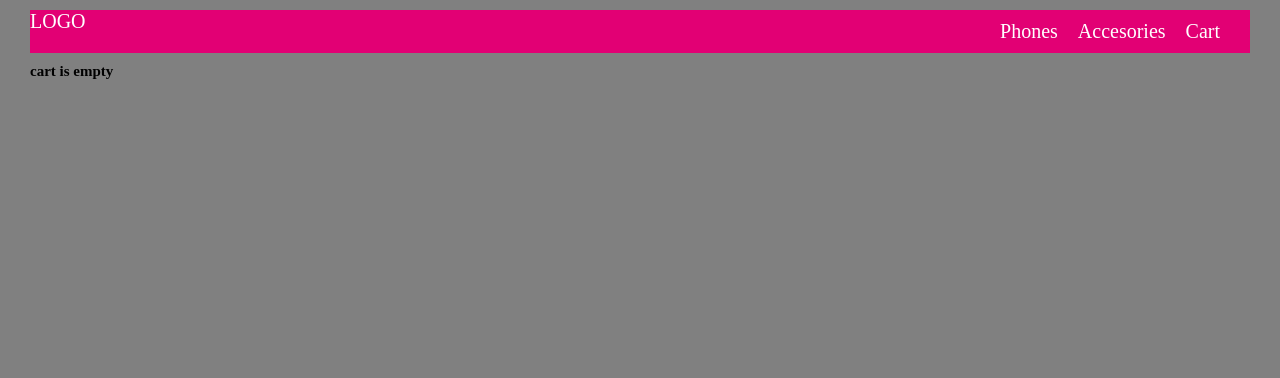
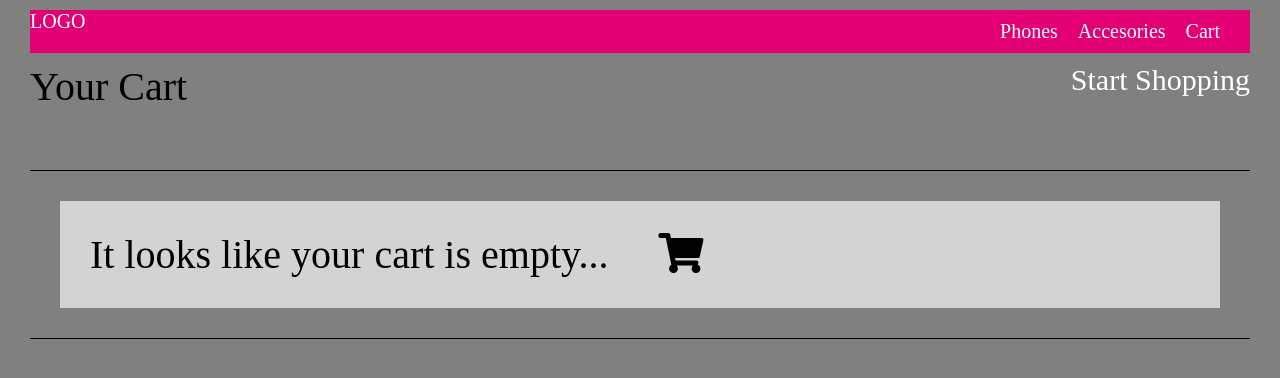
Before and after one commit to aneudya4/Store, a React (Create React App) app: page /cart in a window 1280 px wide. Shown: the top 378 px of the page. Built offline with nearby package versions, Linux system fonts and the light colour scheme.

Commit message:
added new add to cart button from the main page, also style the cart component

```diff
--- /dev/null
+++ b/src/components/CartDetails.js
@@ -0,0 +1,24 @@
+import React, { Component } from "react";
+
+class CartDetails extends Component {
+  render() {
+    console.log(this.props.item, this.props.total, "details");
+    const { item, total } = this.props;
+    return (
+      <div className="cart-items">
+        <div className="cart-buying-option">
+          <div className="cart-items-img">
+            <img src={item.images.standard} />
+          </div>
+          <div className="cart-items-details">
+            <h3> DEVICE </h3>
+            <span>{item.names.title}</span>
+            <span>Price: US${item.prices.current}</span>
+          </div>
+        </div>
+      </div>
+    );
+  }
+}
+
+export default CartDetails;
--- a/src/components/Product.js
+++ b/src/components/Product.js
@@ -1,3 +1,5 @@
+import { addToCart } from "./../actions/index";
+import { connect } from "react-redux";
 import React, { Component } from "react";
 import { Link } from "react-router-dom";
 
@@ -18,14 +20,20 @@ class product extends Component {
               <br />
               <span className="reviews">
                 {" "}
-                Reviews Score:{customerReviews.averageScore}
+                {/* Reviews Score:{customerReviews.averageScore} */}
               </span>
             </div>
           </Link>
+          <button onClick={() => this.props.addToCart(this.props.item)}>
+            Add To Cart
+          </button>
         </div>
       </div>
     );
   }
 }
 
-export default product;
+export default connect(
+  null,
+  { addToCart }
+)(product);
--- a/src/components/SingleProduct.js
+++ b/src/components/SingleProduct.js
@@ -12,7 +12,6 @@ class SigleProduct extends Component {
     this.props.removeFromCart(product);
   };
   render() {
-    console.log(this.props);
     const {
       images,
       names,
--- /dev/null
+++ b/src/components/cartDetails.scss
@@ -0,0 +1,27 @@
+.cart-items {
+  font-size: 2rem;
+  width: 90rem;
+  margin: 0 auto;
+  padding: 1rem;
+
+  background: white;
+  .cart-buying-option {
+    text-align: center;
+  }
+
+  &-img {
+    padding: 10rem;
+
+    display: inline;
+
+    img {
+      width: 17%;
+    }
+  }
+  &-details {
+    span {
+      display: block;
+      margin-bottom: 1rem;
+    }
+  }
+}
--- a/src/containers/Cart.js
+++ b/src/containers/Cart.js
@@ -1,33 +1,48 @@
 import { connect } from "react-redux";
 import React, { Component } from "react";
+import { Link } from "react-router-dom";
 import Header from "../containers/Header";
+import CartDetails from "../components/CartDetails";
 
 class Cart extends Component {
   render() {
-    // const {
-    //   images,
-    //   names,
-    //   prices,
-    //   descriptions,
-    //   sku,
-    //   customerReviews
-    // } = this.props.cart[0];
-
-    console.log(this.props.cart);
-    if (!this.props.cart[0]) {
+    const { cart } = this.props;
+    let total = null;
+    console.log(cart);
+    if (this.props.cart.length === 0) {
       return (
-        <div>
+        <div className="empty-cart">
           {" "}
           <Header />
-          <h1>cart is empty</h1>
+          Your Cart
+          <div className="btn">
+            {" "}
+            <Link to="/">Start Shopping</Link>
+          </div>
+          <div className="empty-cart-msg">
+            <p>
+              It looks like your cart is empty...
+              <i className="fa fa-shopping-cart" aria-hidden="true" />
+            </p>{" "}
+          </div>
         </div>
       );
     }
+
+    total =
+      cart.length > 1
+        ? cart.reduce((a, b) => a + b.prices.regular, 0)
+        : cart[0].prices.regular;
+
     return (
       <div>
         <Header />
-        <h1>{this.props.cart[0].names.title}</h1>
-        <img src={this.props.cart[0].images.standard} alt="cell" />
+        {cart.map(item => (
+          <CartDetails key={item.sku} item={item} total={total} />
+        ))}{" "}
+        <div className="checkout">
+          <h3>TOTAL:{total.toFixed(2)}</h3>
+        </div>
       </div>
     );
   }
--- a/src/containers/MainBanner.js
+++ b/src/containers/MainBanner.js
@@ -1,7 +1,6 @@
 import React from "react";
 
 const MainBanner = props => {
-  console.log(props, "here");
   return <section className="banner" />;
 };
 
--- /dev/null
+++ b/src/containers/cart.scss
@@ -0,0 +1,39 @@
+.empty-cart {
+  font-size: 4rem;
+
+  .btn {
+    font-size: 3rem;
+    float: right;
+  }
+
+  &-msg {
+    border-top: 1px solid black;
+    border-bottom: 1px solid black;
+    margin-top: 6rem;
+    padding: 3rem;
+  }
+
+  p {
+    background: lightgrey;
+    padding: 3rem;
+  }
+  i {
+    width: 4rem;
+    display: inline-block;
+    margin-left: 5rem;
+  }
+  &::after {
+    content: "";
+    display: block;
+    clear: both;
+  }
+}
+
+.checkout {
+  width: 90rem;
+  margin: 0 auto;
+  font-size: 3rem;
+  text-align: right;
+  margin-top: 1rem;
+  background: white;
+}
--- a/src/reducers/CartReducer.js
+++ b/src/reducers/CartReducer.js
@@ -6,7 +6,7 @@ const CartReducer = (state = initialState, action) => {
     case ADD_TO_CART:
       return [...state, action.payload];
     case REMOVE_FROM_CART:
-      const newState = state.filter(p => p.sku !== action.payload.sku);
+      const newState = state.find(p => p.sku !== action.payload.sku);
       return [...state, newState];
     default:
       return state;
--- a/src/sass/App.scss
+++ b/src/sass/App.scss
@@ -4,3 +4,5 @@
 @import "../containers/header";
 @import "../containers/main-banner";
 @import "../components/product";
+@import "../containers/cart.scss";
+@import "../components/cartDetails.scss";
```
